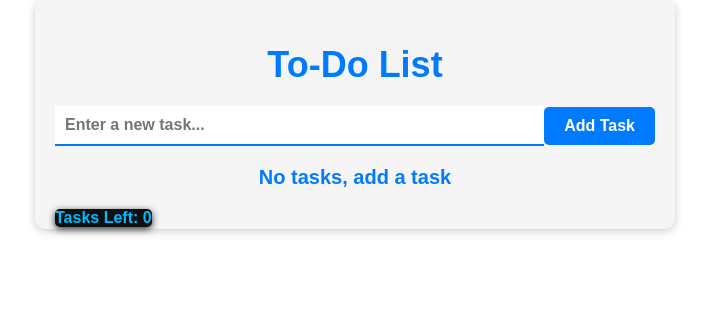
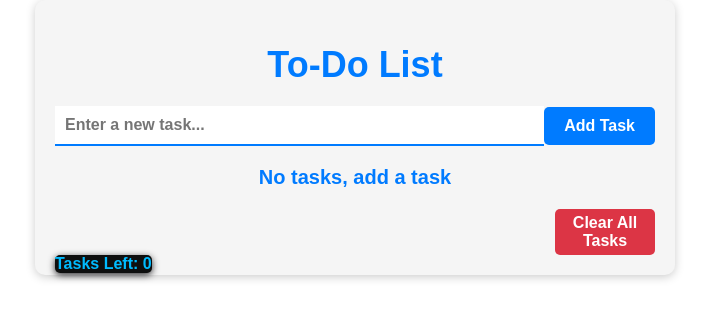
Before and after one commit to jonio298/todolist, a React (Create React App) app: page / in a window 1280 px wide. Shown: the top 320 px of the page, without its empty margins (285-994 px from the left). Built offline with nearby package versions, Linux system fonts and the light colour scheme.

Commit message:
added a 'clear all tasks' button

```diff
--- a/src/App.css
+++ b/src/App.css
@@ -130,3 +130,28 @@ li {
   font-weight: bold;
   color: #00bbff;
 }
+.clear {
+  padding: 5px 5px;
+  background-color: #dc3545;
+  color: #fff;
+  border: none;
+  border-radius: 5px;
+  outline: none;
+  cursor: pointer;
+  transition: background-color 0.3s, box-shadow 0.3s, transform 0.3s;
+  font-size: 16px;
+  font-weight: bold;
+  margin-left: 500px;
+
+}
+
+.clear:hover {
+  background-color: #c82333;
+  box-shadow: 0px 0px 10px #dc3545;
+}
+
+.clear:active {
+  background-color: #bd2130;
+  box-shadow: 0px 0px 5px #dc3545;
+  transform: translateY(2px);
+}
--- a/src/App.js
+++ b/src/App.js
@@ -52,11 +52,14 @@ function App() {
         <p className="empty-task">No tasks, add a task</p>
       )}
       {/* Counter for tasks left */}
+      <button className="clear" onClick={() => setTasks([])}>Clear All Tasks</button>
       <div className="counter">
         Tasks Left: {tasks.length}
       </div>
     </div>
   );
+
 }
 
+
 export default App;
```
